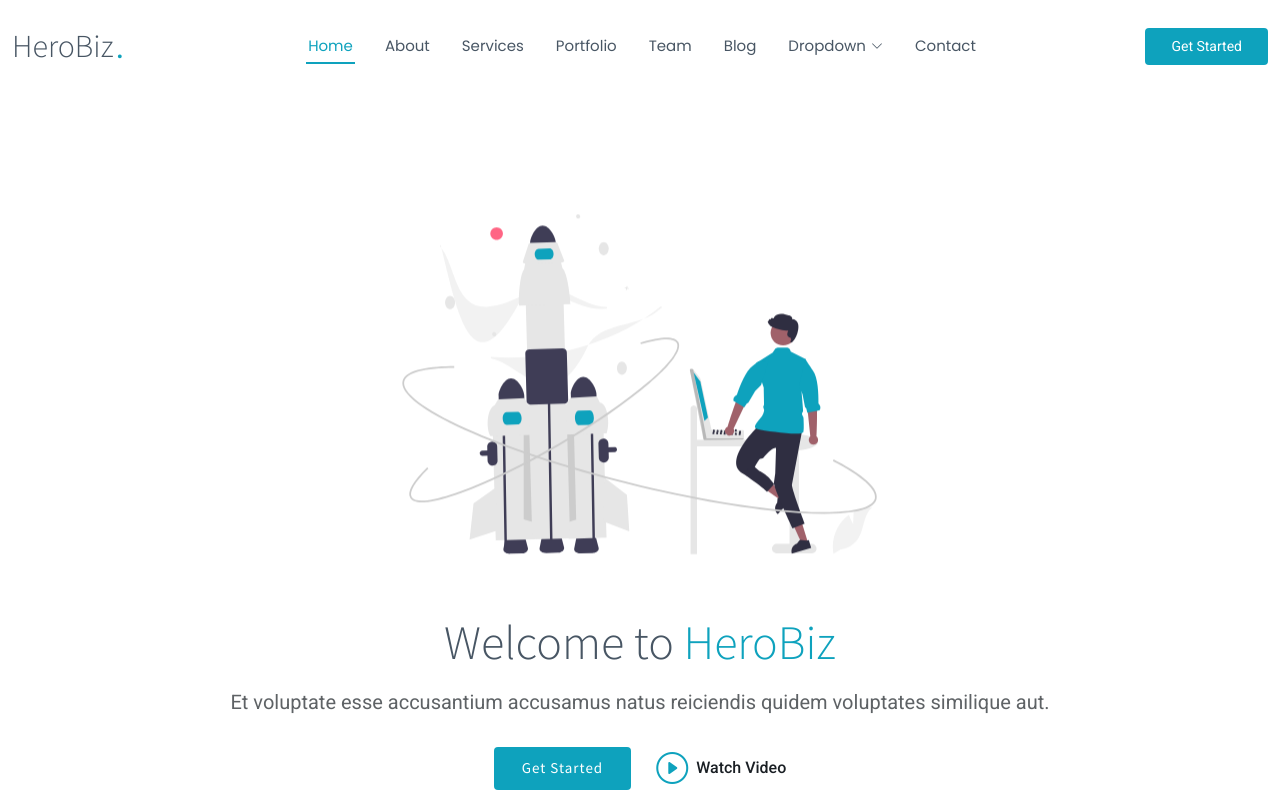
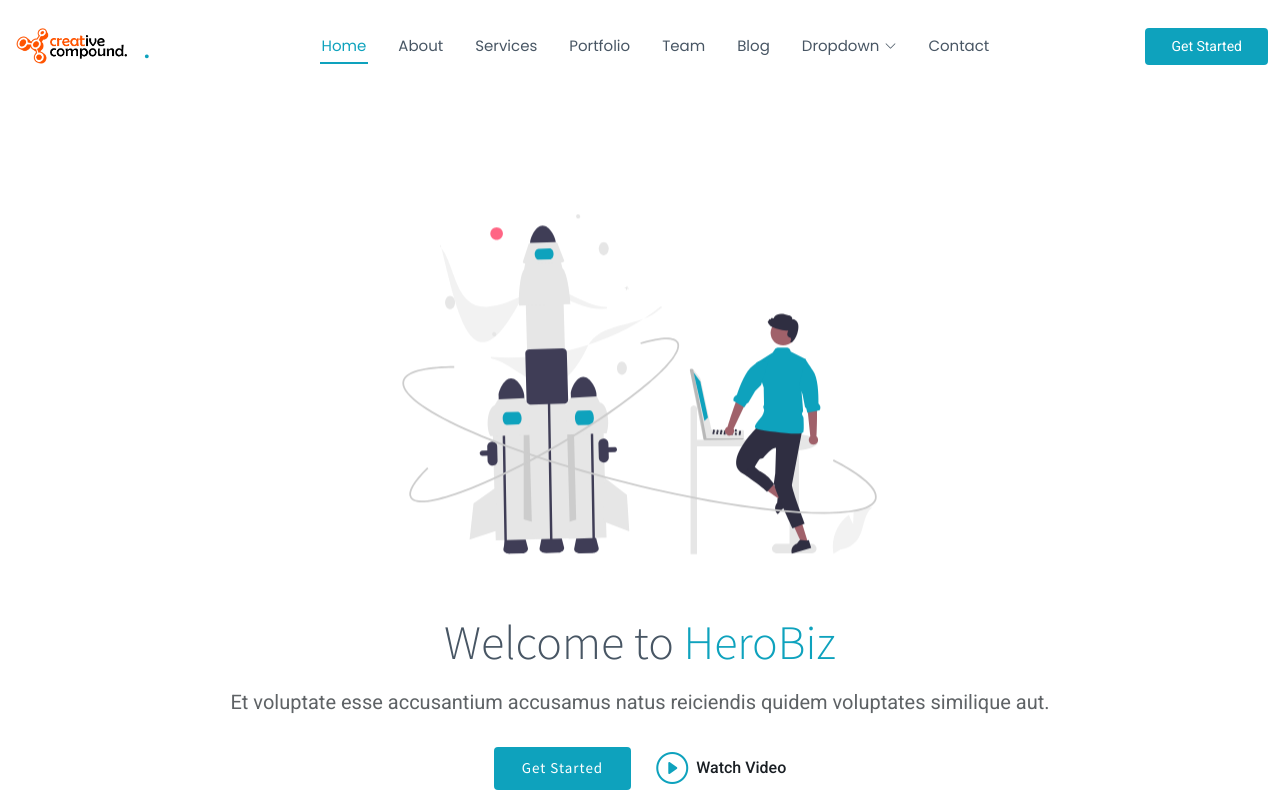
Before and after one commit to merlyn-arpista/creativewebsite.github.io, a plain HTML site: page index.html in a window 1280 px wide. Shown: the top 800 px of the page. Drawn offline with Linux system fonts and the light colour scheme; animation ran at ten frames a second.

Commit message:
Update index.html

```diff
--- a/index.html
+++ b/index.html
@@ -9,7 +9,7 @@
   <meta name="keywords" content="">
 
   <!-- Favicons -->
-  <link href="assets/img/favicon.png" rel="icon">
+  <link href="assets/img/logotag.png" rel="icon">
   <link href="assets/img/apple-touch-icon.png" rel="apple-touch-icon">
 
   <!-- Fonts -->
@@ -43,8 +43,8 @@
 
       <a href="index.html" class="logo d-flex align-items-center me-auto me-xl-0">
         <!-- Uncomment the line below if you also wish to use an image logo -->
-        <!-- <img src="assets/img/logo.png" alt=""> -->
-        <h1 class="sitename">HeroBiz</h1>
+        <img src="assets/img/logo.png" alt="">
+       <!-- <h1 class="sitename">Creative Compound</h1> -->
         <span>.</span>
       </a>
 
```
